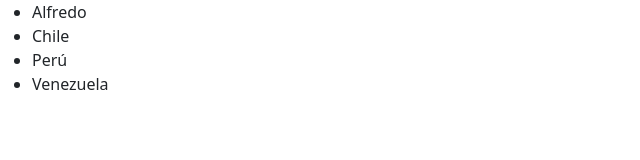
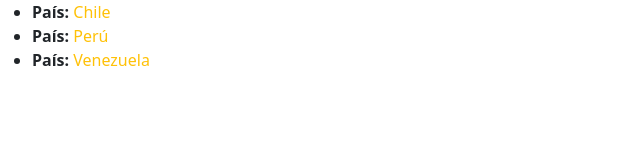
Before and after one commit to AlfredoMarcelo/javascriptdom, a plain HTML site: page index.html in a window 1280 px wide. Shown: the whole page, without its empty margins (0-640 px from the left). Drawn offline with nearby package versions, Linux system fonts and the light colour scheme.

Commit message:
practica con fragment

```diff
--- a/index.html
+++ b/index.html
@@ -10,7 +10,7 @@
 </head>
 <body>
 <ul id="listaDeNombre">
-    <li>Alfredo</li>
+
 </ul>
 
     <script src="https://cdn.jsdelivr.net/npm/bootstrap@5.1.3/dist/js/bootstrap.bundle.min.js" integrity="sha384-ka7Sk0Gln4gmtz2MlQnikT1wXgYsOg+OMhuP+IlRH9sENBO0LRn5q+8nbTov4+1p" crossorigin="anonymous"></script>
--- a/index.js
+++ b/index.js
@@ -1,19 +1,54 @@
 const listaDeNombre = document.getElementById("listaDeNombre");
 
 const paises = ["Chile","Perú","Venezuela"];
-
-//-----------evitar reflow con fragment-----------
 
 
 const fragment = document.createDocumentFragment()
 
 paises.forEach((pais)=>{
+    const li = document.createElement('li');
+    li.className = "List"
+
+    const b = document.createElement('b');
+    b.textContent = "País: "
+
+    const span = document.createElement('span');
+    span.className = "text-warning"
+    span.textContent = pais
+
+    li.appendChild(b);
+    li.appendChild(span);
+
+    fragment.appendChild(li);
+})
+listaDeNombre.appendChild(fragment)
+
+
+
+
+
+
+
+
+
+
+
+
+//-----------evitar reflow con fragment-----------
+
+
+/* const fragment = document.createDocumentFragment()
+
+paises.forEach((pais)=>{
     const li = document.createElement("li");
     li.textContent = pais;
-    listaDeNombre.appendChild(li)
+    fragment.appendChild(li)
 })// se recorre el array pero fuera del dom y en la linea 16 se añade recien al dom, una vez que ya esta listo
 
 listaDeNombre.appendChild(fragment)
+ */
+
+
 
 //--------------------------------------
 // ejemplo de innerhtml (no utilizar )
```
